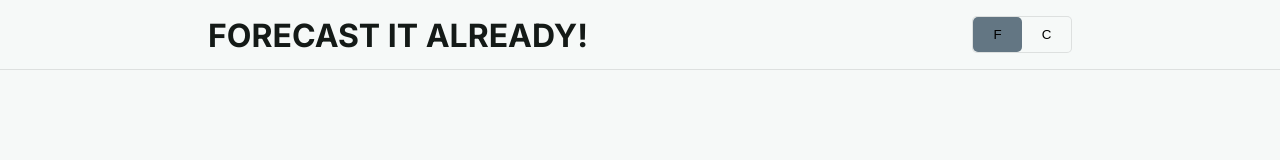
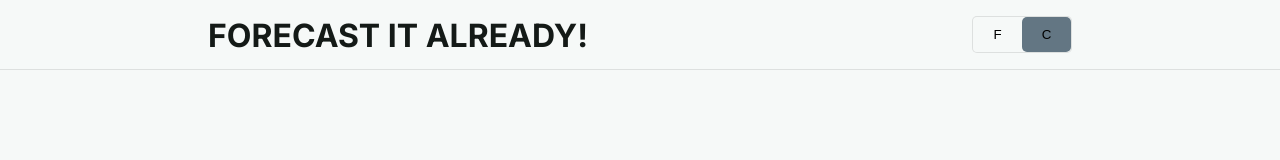
Before and after one commit to Forecast-It-Already/Forecast-It-Already, a website built with Vite: page app/index.html in a window 1280 px wide. Both pictures are taken after a click on the button "Switch temperature unit". Built offline with nearby package versions, Linux system fonts and the light colour scheme.

Commit message:
Implement storage functions and temperature unit switch functionality

```diff
--- a/app/index.html
+++ b/app/index.html
@@ -15,18 +15,10 @@
                     id="temperature-switch"
                     aria-label="Switch temperature unit"
                 >
-                    <span
-                        class="temperature-switch-option active-temperature"
-                        data-unit="F"
-                        aria-pressed="true"
-                    >
+                    <span id="fahrenheit" class="temperature-switch-option">
                         F
                     </span>
-                    <span
-                        class="temperature-switch-option"
-                        data-unit="C"
-                        aria-pressed="false"
-                    >
+                    <span id="celsius" class="temperature-switch-option">
                         C
                     </span>
                 </button>
--- /dev/null
+++ b/app/src/events.js
@@ -0,0 +1,19 @@
+import { updateTempUnit } from './storage.js';
+
+const temperatureUnitButton = document.getElementById('temperature-switch');
+
+temperatureUnitButton.addEventListener('click', (e) => {
+    if (e.target.tagName !== 'SPAN') {
+        return;
+    }
+
+    const temperatureOptions = document.querySelectorAll(
+        '.temperature-switch-option'
+    );
+
+    temperatureOptions.forEach((option) => {
+        option.classList.toggle('active-temperature');
+    });
+
+    updateTempUnit();
+});
--- a/app/src/main.js
+++ b/app/src/main.js
@@ -1 +1,5 @@
+import { initializeTempUnit } from './storage.js';
+import './events.js';
 import './style.css';
+
+const temperatureUnit = initializeTempUnit();
--- /dev/null
+++ b/app/src/storage.js
@@ -0,0 +1,40 @@
+const setLocalStorage = (key, value) => {
+    localStorage.setItem(key, JSON.stringify(value));
+};
+
+const getLocalStorage = (key) => {
+    return JSON.parse(localStorage.getItem(key));
+};
+
+const getTemperatureUnit = () => {
+    return getLocalStorage('temperature-unit');
+};
+
+export const initializeTempUnit = () => {
+    let temperature = getTemperatureUnit();
+
+    if (!temperature) {
+        temperature = 'fahrenheit';
+        setLocalStorage('temperature-unit', temperature);
+    }
+
+    document.getElementById(temperature).classList.add('active-temperature');
+
+    return temperature;
+};
+
+export const updateTempUnit = () => {
+    const storedUnit = getTemperatureUnit();
+
+    let newTemperatureUnit = '';
+
+    if (storedUnit === 'fahrenheit') {
+        setLocalStorage('temperature-unit', 'celsius');
+        newTemperatureUnit = 'celsius';
+    } else {
+        setLocalStorage('temperature-unit', 'fahrenheit');
+        newTemperatureUnit = 'fahrenheit';
+    }
+
+    return newTemperatureUnit;
+};
```
